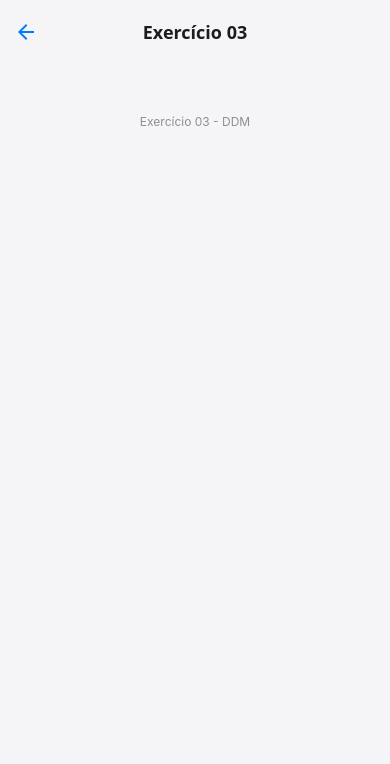
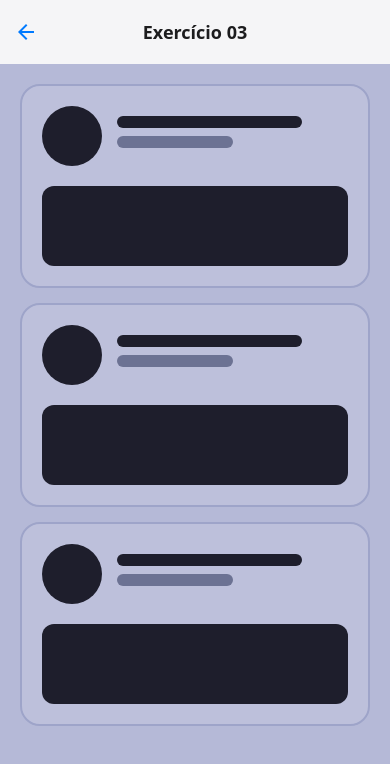
Before and after one commit to franciscopaulinoq/ddm-exercicios-flexbox, a React Native app: screen /Ex3 in a window 390 px wide. Shown: the top 764 px of the page. Built offline with nearby package versions, Linux system fonts and the light colour scheme.

Commit message:
feat: implement exercicio 3 screen

```diff
--- a/src/screens/Exercicio03.tsx
+++ b/src/screens/Exercicio03.tsx
@@ -4,7 +4,59 @@ import { View, Text, StyleSheet } from "react-native";
 export default function Exercicio01() {
   return (
     <View style={styles.container}>
-      <Text style={styles.indicatorText}>Exercício 03 - DDM</Text>
+      <View style={styles.sectionContainer}>
+        <View style={styles.topRow}>
+          <View style={styles.circle} />
+
+          <View style={styles.textColumn}>
+            <View style={[styles.textLine, { width: "80%" }]} />
+            <View
+              style={[
+                styles.textLine,
+                { width: "50%", backgroundColor: "#6C7293" },
+              ]}
+            />
+          </View>
+        </View>
+
+        <View style={styles.bottomBlock} />
+      </View>
+
+      <View style={styles.sectionContainer}>
+        <View style={styles.topRow}>
+          <View style={styles.circle} />
+
+          <View style={styles.textColumn}>
+            <View style={[styles.textLine, { width: "80%" }]} />
+            <View
+              style={[
+                styles.textLine,
+                { width: "50%", backgroundColor: "#6C7293" },
+              ]}
+            />
+          </View>
+        </View>
+
+        <View style={styles.bottomBlock} />
+      </View>
+
+      <View style={styles.sectionContainer}>
+        <View style={styles.topRow}>
+          <View style={styles.circle} />
+
+          <View style={styles.textColumn}>
+            <View style={[styles.textLine, { width: "80%" }]} />
+            <View
+              style={[
+                styles.textLine,
+                { width: "50%", backgroundColor: "#6C7293" },
+              ]}
+            />
+          </View>
+        </View>
+
+        <View style={styles.bottomBlock} />
+      </View>
     </View>
   );
 }
@@ -12,14 +64,43 @@ export default function Exercicio01() {
 const styles = StyleSheet.create({
   container: {
     flex: 1,
-    backgroundColor: "#F5F5F7",
+    backgroundColor: "#b5b9d7",
+    padding: 20,
+  },
+  sectionContainer: {
+    borderWidth: 2,
+    borderColor: "#9EA4C9",
+    borderRadius: 20,
+    padding: 20,
+    backgroundColor: "rgba(255, 255, 255, 0.1)",
+    marginBottom: 15,
+  },
+  topRow: {
+    flexDirection: "row",
+    alignItems: "center",
+    marginBottom: 20,
+  },
+  circle: {
+    width: 60,
+    height: 60,
+    borderRadius: 30,
+    backgroundColor: "#1e1e2c",
+    marginRight: 15,
+  },
+  textColumn: {
+    flex: 1,
     justifyContent: "center",
-    alignItems: "center",
   },
-  indicatorText: {
-    fontSize: 12,
-    color: "#8E8E93",
-    position: "absolute",
-    top: 50,
+  textLine: {
+    height: 12,
+    backgroundColor: "#1e1e2c",
+    borderRadius: 6,
+    marginBottom: 8,
+  },
+  bottomBlock: {
+    height: 80,
+    backgroundColor: "#1e1e2c",
+    borderRadius: 12,
+    width: "100%",
   },
 });
```
